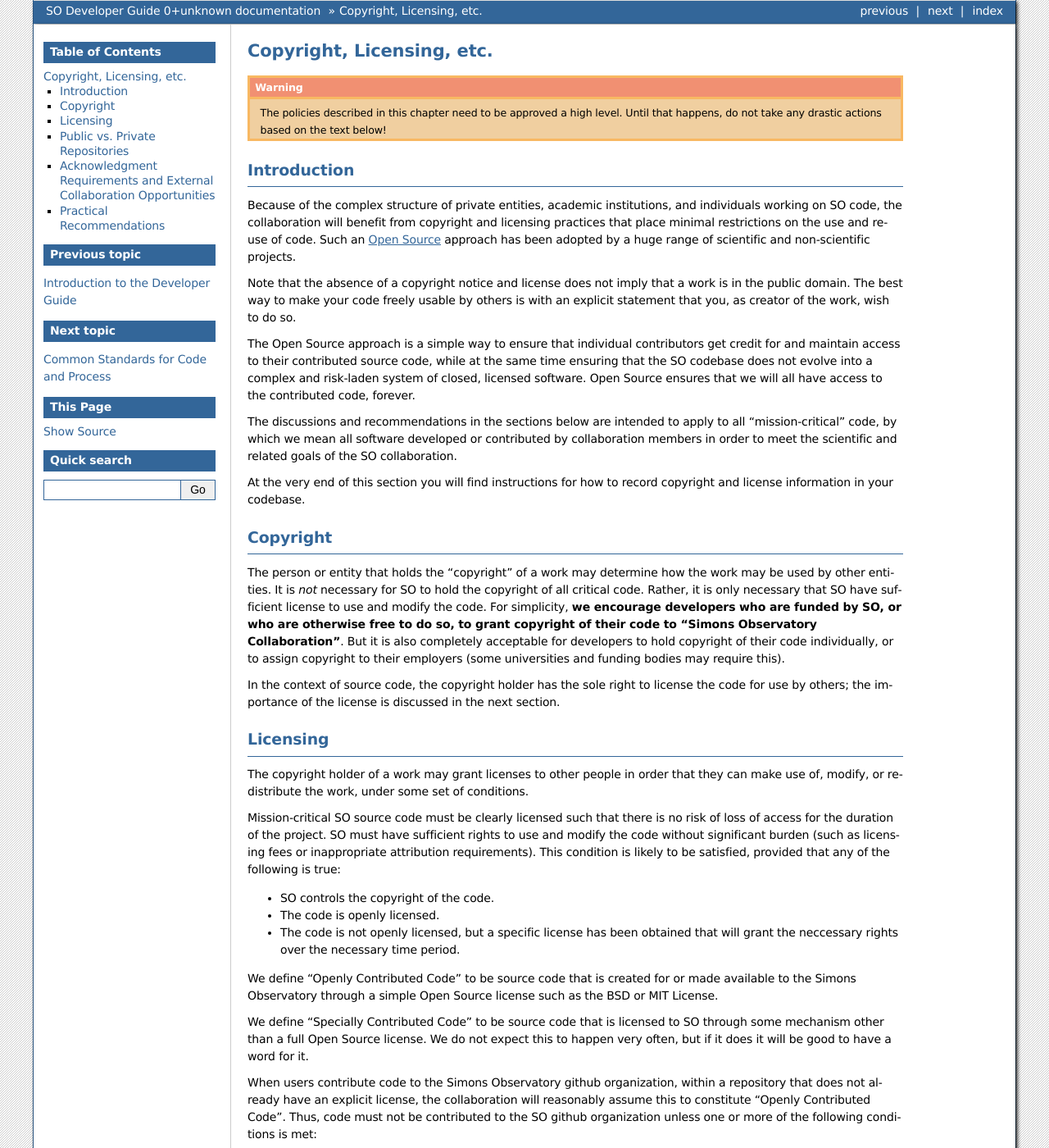
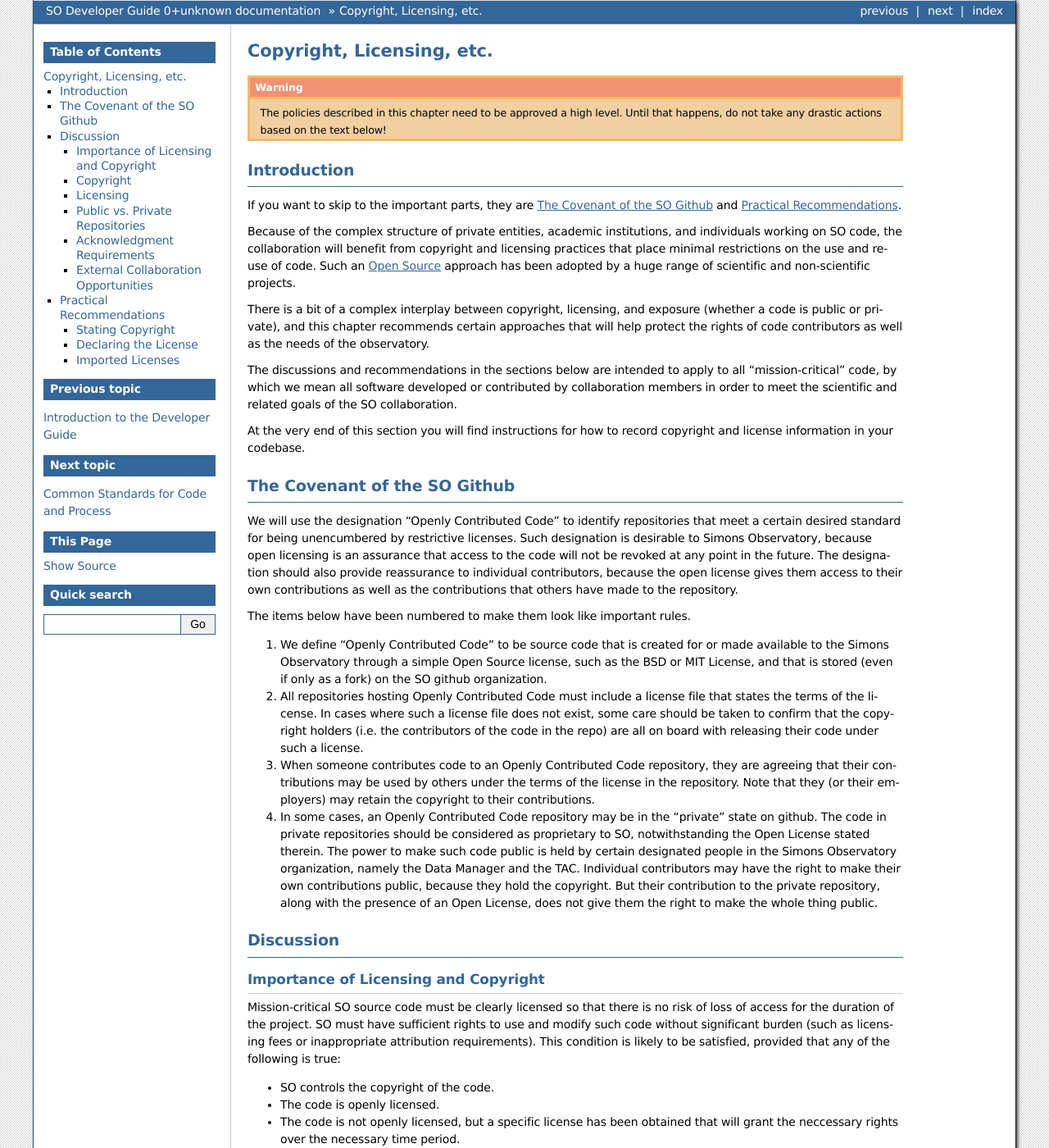
Before and after one commit to simonsobs/so_dev_guide, a Sphinx documentation site: the page built from source/copyright.rst, in a window 1280 px wide and 1400 px high. Shown: the whole window at 82% size. Built offline with Sphinx 7.4.7, drawn with Linux system fonts in a browser that asks for light colours; some of the changed text lies outside the part shown.

Commit message:
Update of copyright+licensing chapter.

```diff
--- a/source/copyright.rst
+++ b/source/copyright.rst
@@ -6,8 +6,12 @@ Copyright, Licensing, etc.
              approved a high level.  Until that happens, do not take
              any drastic actions based on the text below!
 
+
 Introduction
 ============
+
+If you want to skip to the important parts, they are `The Covenant of
+the SO Github`_ and `Practical Recommendations`_.
 
 Because of the complex structure of private entities, academic
 institutions, and individuals working on SO code, the collaboration
@@ -16,17 +20,10 @@ restrictions on the use and re-use of code.  Such an `Open Source`_
 approach has been adopted by a huge range of scientific and
 non-scientific projects.
 
-Note that the absence of a copyright notice and license does not imply
-that a work is in the public domain.  The best way to make your code
-freely usable by others is with an explicit statement that you, as
-creator of the work, wish to do so.
-
-The Open Source approach is a simple way to ensure that individual
-contributors get credit for and maintain access to their contributed
-source code, while at the same time ensuring that the SO codebase does
-not evolve into a complex and risk-laden system of closed, licensed
-software.  Open Source ensures that we will all have access to the
-contributed code, forever.
+There is a bit of a complex interplay between copyright, licensing,
+and exposure (whether a code is public or private), and this chapter
+recommends certain approaches that will help protect the rights of
+code contributors as well as the needs of the observatory.
 
 The discussions and recommendations in the sections below are intended
 to apply to all "mission-critical" code, by which we mean all software
@@ -36,8 +33,82 @@ scientific and related goals of the SO collaboration.
 At the very end of this section you will find instructions for how to
 record copyright and license information in your codebase.
 
+
+The Covenant of the SO Github
+=============================
+
+We will use the designation "Openly Contributed Code" to identify
+repositories that meet a certain desired standard for being
+unencumbered by restrictive licenses.  Such designation is desirable
+to Simons Observatory, because open licensing is an assurance that
+access to the code will not be revoked at any point in the future.
+The designation should also provide reassurance to individual
+contributors, because the open license gives them access to their own
+contributions as well as the contributions that others have made to
+the repository.
+
+The items below have been numbered to make them look like important
+rules.
+
+1. We define "Openly Contributed Code" to be source code that is
+   created for or made available to the Simons Observatory through a
+   simple Open Source license, such as the BSD or MIT License, and
+   that is stored (even if only as a fork) on the SO github
+   organization.
+
+2. All repositories hosting Openly Contributed Code must include a
+   license file that states the terms of the license.  In cases where
+   such a license file does not exist, some care should be taken to
+   confirm that the copyright holders (i.e. the contributors of the
+   code in the repo) are all on board with releasing their code under
+   such a license.
+
+3. When someone contributes code to an Openly Contributed Code
+   repository, they are agreeing that their contributions may be used
+   by others under the terms of the license in the repository.  Note
+   that they (or their employers) may retain the copyright to their
+   contributions.
+
+4. In some cases, an Openly Contributed Code repository may be in the
+   "private" state on github.  The code in private repositories should
+   be considered as proprietary to SO, notwithstanding the Open
+   License stated therein.  The power to make such code public is held
+   by certain designated people in the Simons Observatory
+   organization, namely the Data Manager and the TAC.  Individual
+   contributors may have the right to make their own contributions
+   public, because they hold the copyright.  But their contribution to
+   the private repository, along with the presence of an Open License,
+   does not give them the right to make the whole thing public.
+
+
+Discussion
+==========
+
+Importance of Licensing and Copyright
+-------------------------------------
+
+Mission-critical SO source code must be clearly licensed so that
+there is no risk of loss of access for the duration of the project.
+SO must have sufficient rights to use and modify such code without
+significant burden (such as licensing fees or inappropriate
+attribution requirements).  This condition is likely to be satisfied,
+provided that any of the following is true:
+
+- SO controls the copyright of the code.
+- The code is openly licensed.
+- The code is not openly licensed, but a specific license has been
+  obtained that will grant the neccessary rights over the necessary
+  time period.
+
+In contrast to "Openly Contributed Code", we defined "Specially
+Contributed Code" to be source code that is licensed to SO through
+some mechanism other than a full Open Source license.  We do not
+expect this to happen very often, but if it does it will be good to
+have a word for it.
+
+
 Copyright
-=========
+---------
 
 The person or entity that holds the "copyright" of a work may
 determine how the work may be used by other entities.  It is *not*
@@ -54,57 +125,39 @@ In the context of source code, the copyright holder has the sole right
 to license the code for use by others; the importance of the license
 is discussed in the next section.
 
+
 Licensing
-=========
+---------
 
 The copyright holder of a work may grant licenses to other people in
 order that they can make use of, modify, or redistribute the work,
 under some set of conditions.
 
-Mission-critical SO source code must be clearly licensed such that
-there is no risk of loss of access for the duration of the project.
-SO must have sufficient rights to use and modify the code without
-significant burden (such as licensing fees or inappropriate
-attribution requirements).  This condition is likely to be satisfied,
-provided that any of the following is true:
+The Open Source approach is a simple way to ensure that individual
+contributors get credit for and maintain access to their contributed
+source code, while at the same time ensuring that the SO codebase does
+not evolve into a complex and risk-laden system of closed, licensed
+software.  Open Source ensures that we will all have access to the
+contributed code, forever.
 
-* SO controls the copyright of the code.
-* The code is openly licensed.
-* The code is not openly licensed, but a specific license has been
-  obtained that will grant the neccessary rights over the necessary
-  time period.
+Note that the absence of a copyright notice and license does not imply
+that a work is in the public domain.  The best way to make code freely
+usable is by explicitly licensing the work, for certain uses, in the
+distributed source code text.
 
-We define "Openly Contributed Code" to be source code that is created
-for or made available to the Simons Observatory through a simple Open
-Source license such as the BSD or MIT License.
+For general information about the principles of Open Source software,
+see https://opensource.org/osd and the other pages at that site.
 
-We define "Specially Contributed Code" to be source code that is
-licensed to SO through some mechanism other than a full Open Source
-license.  We do not expect this to happen very often, but if it does
-it will be good to have a word for it.
-
-When users contribute code to the Simons Observatory github
-organization, within a repository that does not already have an
-explicit license, the collaboration will reasonably assume this to
-constitute "Openly Contributed Code".  Thus, code must not be
-contributed to the SO github organization unless one or more of the
-following conditions is met:
-
-* The code has clear copyright and license information attached.
-* The contributor accepts that they may retain copyright of the
-  original work, but they grant SO collaboration members an implicit
-  license to modify and use the code for the duration of SO.
-
-If you would like to set up open licensing on your contribution, **we
-recommend the use of the** `BSD 2-Clause License`_. Similar licenses,
-such as the `MIT License`_, are also acceptable.  These licenses, in
-essence, allow for the free modification and use of the source code,
-but require any public release of the modified source code to include
-the original copyright, license, and disclaimer notices.
+We recommend that Openly Contributed Code be licensed under the `BSD
+2-Clause License`_. Similar licenses, such as the `MIT License`_, are
+also acceptable.  These licenses, in essence, allow for the free
+modification and use of the source code, but require any public
+release of the modified source code to include the original copyright,
+license, and disclaimer notices.
 
 
 Public vs. Private Repositories
-===============================
+-------------------------------
 
 When code resides in a "private" repository on the Simons Observatory
 github organization, it is considered to be in a protected,
@@ -124,11 +177,11 @@ following conditions have been met:
   requirements for imported codes have been met).
 * The primary developers of the code have been consulted.
 * The Data Manager (for DAQ and PWG codes) or the SOTAC (for AWG
-  codes) have been consulted.
+  codes) agree to the change.
 
 
-Acknowledgment Requirements and External Collaboration Opportunities
-====================================================================
+Acknowledgment Requirements
+---------------------------
 
 In some cases, developers within SO may want to impose additional
 restrictions or requirements on the use of code they have produced.
@@ -156,45 +213,66 @@ without quid pro quo.)
 Practical Recommendations
 =========================
 
+Stating Copyright
+-----------------
+
 Near the top of every source code file, state the copyright and
 mention the license.  This should look something like::
 
-  # Copyright (C) 2018 Simons Observatory Collaboration.
-  # Please refer to licensing information in the root of this repository.
+  # Copyright (C) 2018 Simons Observatory and individual contributors.
+  # Please refer to the LICENSE file in the root of this repository.
 
 If you later make edits to this file, update the copyright year to
 include the date of all changes.  For example the date may ultimately
 be something like "2018-2020, 2022."  It is not necessary or helpful
 to update the date string unless actual changes are made.
 
+The vagueness of "and individual contributors" would probably be a
+concern if the code were not openly licensed.  The details of exactly
+who owns the copyright to each line of code could probably be figured
+out; but it's largely irrelevant since we're making all those lines
+freely available.
+
+Declaring the License
+---------------------
+
 At the top level of your repository, clearly state the license
-conditions.  One way to do this is to have a file called ``LICENSE``,
-that contains the text from the `BSD 2-Clause License`_.  That file
-can also contain any *imported* licenses -- i.e., if you have included
-source code that is licensed to you by someone else, there may be
-requirements that you restate that license.
+conditions.  The best way to do this is to have a text file called
+``LICENSE``, that either contains the license (e.g. the text from the
+`BSD 2-Clause License`_) or contains instructions on how to find the
+licensing information (as is done, for example, `here
+<https://github.com/mozilla/gecko-dev/blob/master/LICENSE>`_).
 
-Although it is common practice to include a complete copy of the
-license in every single source file, this is awkward and not legally
-necessary.
+Although one often encounters codes where a complete copy of the
+license is stated at the top of every source file, this is awkward and
+not legally necessary... let's not do it unless we have code where
+individual files are likely to be extracted and somehow mis-used.
 
-If you are importing openly licensed source code from another project
-into your SO repository, please endeavor to respect the licensing
-conditions of that code.  For example:
+Imported Licenses
+-----------------
 
-* Make sure that you are ready to accept the conditions of the
-  license.  Some "Open Source" licenses, such as `GPL`_, have strict
+If you are importing source code from another project into an SO
+repository, please endeavor to respect the licensing conditions of
+that code.  This means:
+
+- Make sure that you understand and accept the conditions of the
+  license.  Some licenses may constrain the ways in which you can
+  distribute modified code (e.g. `SOFA`_ forbids the distribution of
+  modified routines unless you also change the names of the routines).
+  Even some "Open Source" licenses, such as `GPL`_, have strict
   requirements on how derivative code can be distributed.
-* If the imported code requires you to preserve the
+- If the imported code requires you to preserve the
   license/copyright/disclaimer, take care to do so.  It may be
   necessary to copy some license information into your project's
   LICENSE file, perhaps under a heading such as "This repository
   contains code by *developer*, which is distributed under the
   following license and conditions: ...".
-* If you modify the imported code, make a clear note that you have
-  done so, near the top of the source code file.
+- If you modify imported code, make a clear note that you have done
+  so, near the top of the source code file.
+
 
 .. _`Open Source`: https://opensource.org/osd
 .. _`MIT License`: https://opensource.org/licenses/MIT
 .. _`BSD 2-Clause License`: https://opensource.org/licenses/BSD-2-Clause
+.. _`SOFA`: http://www.iausofa.org/tandc.html
 .. _`GPL`: https://opensource.org/licenses/gpl-license
```
Also changed, not shown: other parts of source/copyright.rst (+4 -0 lines).
